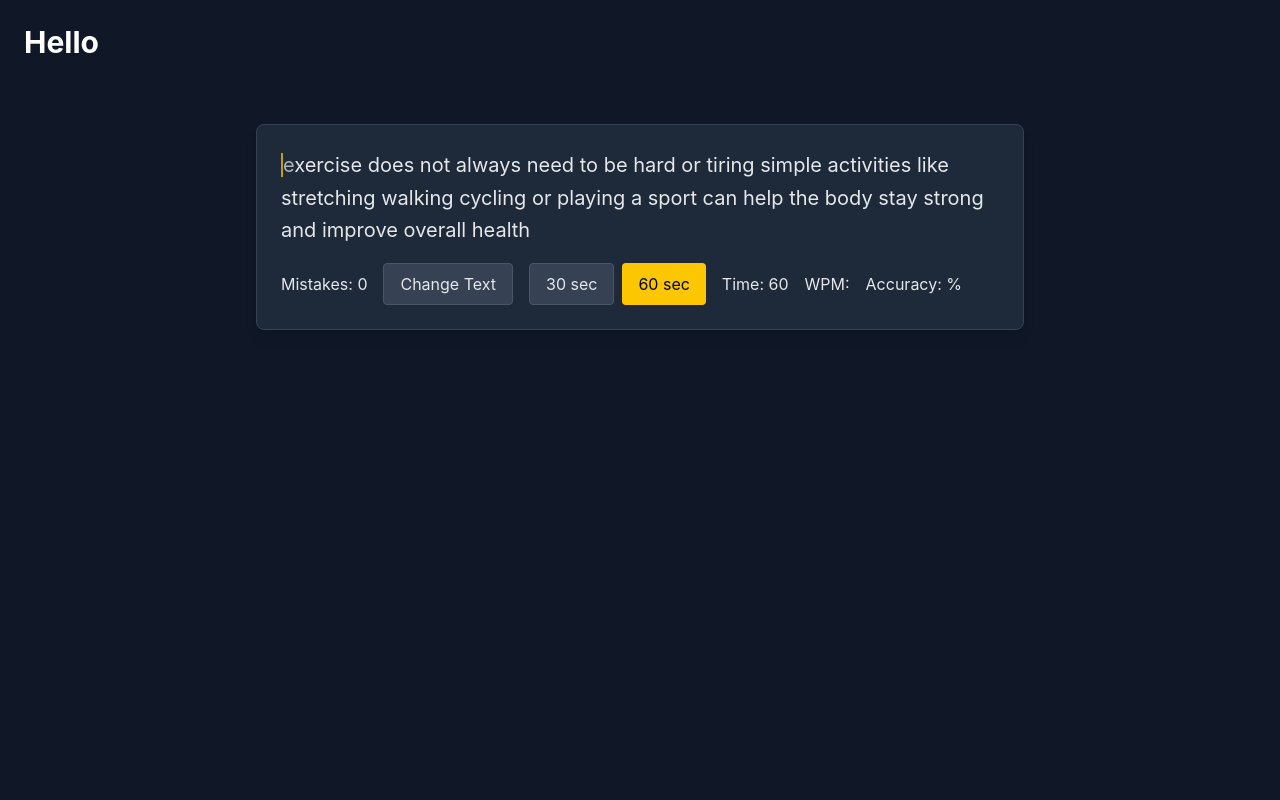
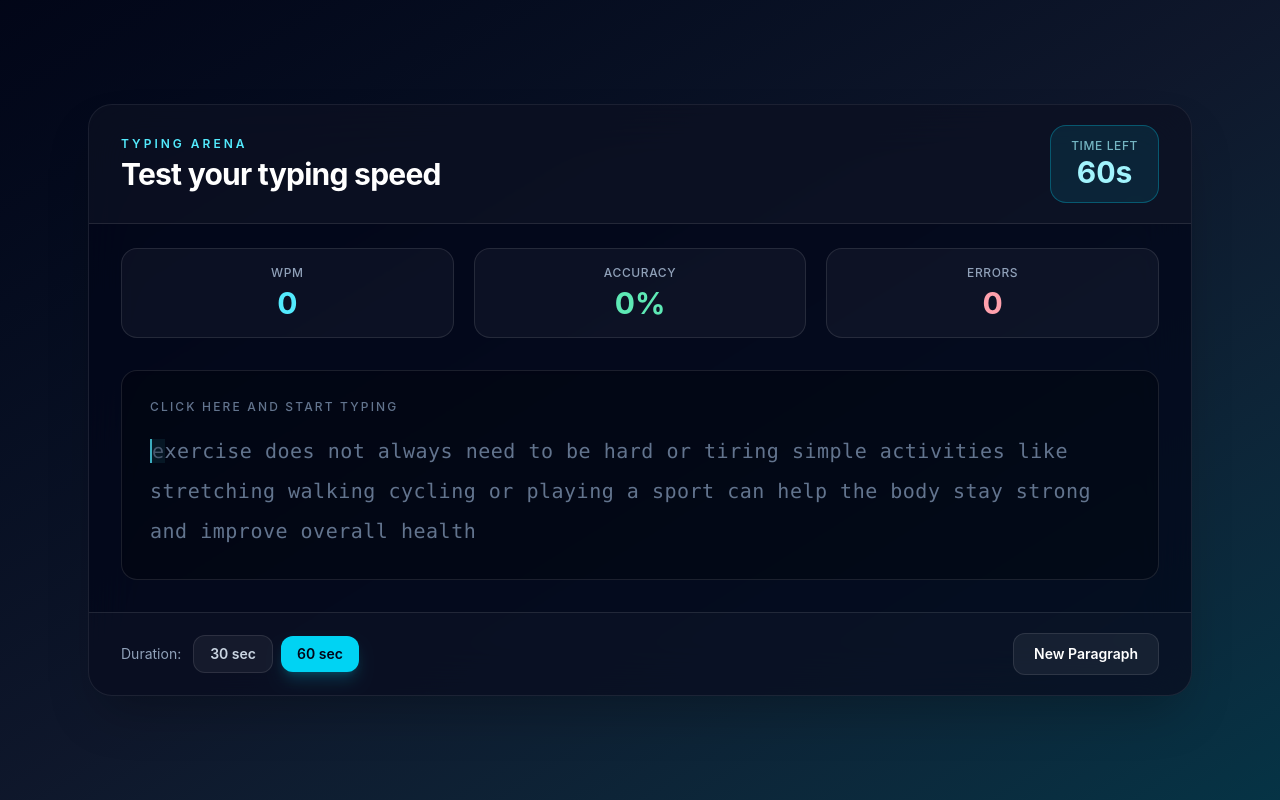
Before and after one commit to Nithesh1029/Type, a React app in the folder frontend/: page / in a window 1280 px wide. Built offline with nearby package versions, Linux system fonts and the light colour scheme; the HTML template or start-up script is replaced by a standard one.

Commit message:
completed css

```diff
--- a/frontend/src/App.jsx
+++ b/frontend/src/App.jsx
@@ -1,10 +1,8 @@
-import heroImg from "./assets/hero.png";
 import TypingArea from "./components/TypingArea";
 
 function App() {
   return (
-    <div className="min-h-screen bg-gray-900 text-white">
-      <h1 className="text-3xl font-bold p-6">Hello</h1>
+    <div className="min-h-screen bg-linear-to-br from-slate-950 via-slate-900 to-cyan-950 text-white">
       <TypingArea />
     </div>
   );
--- a/frontend/src/components/ResultPopUp.jsx
+++ b/frontend/src/components/ResultPopUp.jsx
@@ -5,43 +5,71 @@
 
   const meme=getResultMeme(wpm);
 return (
-    <div className="fixed inset-0 z-50 flex items-center justify-center bg-black/60 p-4">
-      <div className="w-full max-w-sm rounded-xl border border-gray-700 bg-gray-800 p-6 text-center text-gray-200 shadow-xl">
-        <h1 className="mb-6 text-2xl font-bold text-yellow-400">
+  <div className="fixed inset-0 z-50 flex items-center justify-center bg-slate-950/80 p-4 backdrop-blur-sm">
+    <div className="w-full max-w-md overflow-hidden rounded-3xl border border-white/10 bg-slate-950/95 text-center text-slate-200 shadow-2xl shadow-black/50">
+      {/* Top glow/header */}
+      <div className="border-b border-white/10 bg-linear-to-r from-cyan-500/10 via-slate-950 to-emerald-500/10 px-6 py-6">
+        <p className="mb-2 text-xs font-semibold uppercase tracking-[0.25em] text-cyan-300">
+          Typing Arena
+        </p>
+
+        <h1 className="text-3xl font-bold tracking-tight text-white">
           Test Complete
         </h1>
 
-        <div className="grid grid-cols-3 gap-4">
-          <div>
-            <p className="text-sm text-gray-400">WPM</p>
-            <p className="text-2xl font-bold text-green-400">{wpm}</p>
+        <p className="mt-2 text-sm text-slate-400">
+          Here is your typing performance.
+        </p>
       </div>
 
-          <div>
-            <p className="text-sm text-gray-400">Accuracy</p>
-            <p className="text-2xl font-bold text-blue-400">{accuracy}%</p>
+      <div className="p-5 sm:p-6">
+        {/* Result stats */}
+        <div className="grid grid-cols-3 gap-3">
+          <div className="rounded-2xl border border-white/10 bg-white/4 p-3 sm:p-4">
+            <p className="text-xs font-medium uppercase tracking-wider text-slate-400">
+              WPM
+            </p>
+            <p className="mt-1 text-2xl font-bold text-cyan-300 sm:text-3xl">
+              {wpm}
+            </p>
           </div>
 
-          <div>
-            <p className="text-sm text-gray-400">Mistakes</p>
-            <p className="text-2xl font-bold text-red-400">{mistakes}</p>
+          <div className="rounded-2xl border border-white/10 bg-white/4 p-3 sm:p-4">
+            <p className="text-xs font-medium uppercase tracking-wider text-slate-400">
+              Accuracy
+            </p>
+            <p className="mt-1 text-2xl font-bold text-emerald-300 sm:text-3xl">
+              {accuracy}%
+            </p>
+          </div>
+
+          <div className="rounded-2xl border border-white/10 bg-white/4 p-3 sm:p-4">
+            <p className="text-xs font-medium uppercase tracking-wider text-slate-400">
+              Errors
+            </p>
+            <p className="mt-1 text-2xl font-bold text-rose-300 sm:text-3xl">
+              {mistakes}
+            </p>
           </div>
         </div>
-        <div className="mt-6 h-48 w-full overflow-hidden rounded-lg">
+
+        {/* Meme image */}
+        <div className="mt-6 flex h-52 w-full items-center justify-center overflow-hidden rounded-2xl border border-white/10 bg-black/30 p-2 shadow-inner">
           <img
             src={meme.image}
             alt={meme.title || "Typing test result meme"}
-    className="h-full w-full object-contain"
+            className="h-full w-full rounded-xl object-contain"
           />
         </div>
 
-
+        {/* Button */}
         <button
           onClick={next}
-          className="mt-6 w-full rounded-lg bg-yellow-400 px-4 py-2 font-semibold text-black transition hover:bg-yellow-300 cursor-pointer"
+          className="mt-6 w-full rounded-xl bg-cyan-400 px-4 py-3 font-semibold text-slate-950 shadow-lg shadow-cyan-400/20 transition hover:bg-cyan-300 active:scale-[0.98] cursor-pointer"
         >
           Next Test
         </button>
+      </div>
     </div>
   </div>
 );
--- a/frontend/src/components/TypingArea.jsx
+++ b/frontend/src/components/TypingArea.jsx
@@ -63,7 +63,7 @@
     if (currentIndex >= currentPara.text.length) {
       setIsStarted(false);
       setIsFinished(true);
-      <ResultPopUp wpm={wpm} mistakes={mistake} accuracy={acc} next={()=>changeCurrentPara(selectedTime)}/>
+
       return;
     }
     if (!isStarted) {
@@ -91,7 +91,7 @@
         if (prev <= 1) {
           setIsFinished(true);
           setIsStarted(false);
-          <ResultPopUp isOpen={isFinished} wpm={wpm} mistakes={mistake} accuracy={acc} next={()=>changeCurrentPara(selectedTime)}/>
+
           return 0;
         }
         return prev - 1;
@@ -102,23 +102,89 @@
   }, [timeLeft, isStarted, isFinished]);
 return (
   <>
+    <main className="mx-auto flex min-h-screen w-full max-w-6xl items-center px-4 py-8 sm:px-6">
+      <section
+        onClick={() => inputRef.current?.focus()}
+        className="w-full cursor-text overflow-hidden rounded-3xl border border-white/10 bg-slate-950/75 shadow-2xl backdrop-blur-xl"
+      >
+        <div className="flex flex-col gap-5 border-b border-white/10 bg-white/3 px-5 py-5 sm:flex-row sm:items-center sm:justify-between sm:px-8">
+          <div>
+            <p className="mb-1 text-xs font-semibold uppercase tracking-[0.25em] text-cyan-300">
+              Typing Arena
+            </p>
+
+            <h1 className="text-2xl font-bold tracking-tight text-white sm:text-3xl">
+              Test your typing speed
+            </h1>
+          </div>
+
           <div
-      onClick={() => inputRef.current?.focus()}
-      className="max-w-3xl mx-auto mt-10 p-6 bg-gray-800 text-gray-200 border border-gray-700 rounded-lg cursor-text shadow-lg"
+            className={`rounded-2xl border px-5 py-3 text-center ${
+              timeLeft <= 10 && isStarted
+                ? "border-red-400/50 bg-red-500/10 text-red-300"
+                : "border-cyan-400/30 bg-cyan-400/10 text-cyan-200"
+            }`}
           >
-      <div className="text-xl leading-relaxed">
+            <p className="text-xs font-medium uppercase tracking-wider opacity-70">
+              Time Left
+            </p>
+
+            <p className="text-3xl font-bold tabular-nums">{timeLeft}s</p>
+          </div>
+        </div>
+
+        <div className="grid grid-cols-3 gap-3 px-5 pt-6 sm:gap-5 sm:px-8">
+          <div className="rounded-2xl border border-white/10 bg-white/4 p-3 text-center sm:p-4">
+            <p className="text-xs font-medium uppercase tracking-wider text-slate-400">
+              WPM
+            </p>
+
+            <p className="mt-1 text-2xl font-bold text-cyan-300 sm:text-3xl">
+              {wpm}
+            </p>
+          </div>
+
+          <div className="rounded-2xl border border-white/10 bg-white/4 p-3 text-center sm:p-4">
+            <p className="text-xs font-medium uppercase tracking-wider text-slate-400">
+              Accuracy
+            </p>
+
+            <p className="mt-1 text-2xl font-bold text-emerald-300 sm:text-3xl">
+              {acc}%
+            </p>
+          </div>
+
+          <div className="rounded-2xl border border-white/10 bg-white/4 p-3 text-center sm:p-4">
+            <p className="text-xs font-medium uppercase tracking-wider text-slate-400">
+              Errors
+            </p>
+
+            <p className="mt-1 text-2xl font-bold text-rose-300 sm:text-3xl">
+              {mistake}
+            </p>
+          </div>
+        </div>
+
+        <div className="px-5 py-6 sm:px-8 sm:py-8">
+          <div className="rounded-2xl border border-white/10 bg-black/25 p-5 shadow-inner sm:p-7">
+            <p className="mb-4 text-xs font-medium uppercase tracking-[0.18em] text-slate-500">
+              Click here and start typing
+            </p>
+
+            <div className="font-mono text-lg leading-9 tracking-wide text-slate-500 sm:text-xl sm:leading-10">
               {currentPara.text.split("").map((char, index) => {
-          let className = "";
+                let className = "transition-colors duration-150";
 
                 if (index < typedChara.length) {
-            className =
+                  className +=
                     typedChara[index] === char
-                ? "text-green-500"
-                : "text-red-500";
+                      ? " text-emerald-400"
+                      : " rounded bg-rose-500/25 text-rose-300";
                 }
 
-          if (index === currentIndex) {
-            className += " border-l-2 border-yellow-400 animate-pulse";
+                if (index === currentIndex && !isFinished) {
+                  className +=
+                    " border-l-2 border-cyan-300 bg-cyan-300/10 animate-pulse";
                 }
 
                 return (
@@ -128,33 +194,28 @@
                 );
               })}
             </div>
+          </div>
 
           <input
             ref={inputRef}
             type="text"
             value=""
             onKeyDown={handleKeyDown}
-        className="absolute opacity-0 pointer-events-none"
+            className="absolute h-px w-px opacity-0"
             autoFocus
           />
+        </div>
 
-      <div className="mt-4 flex items-center gap-4">
-        <p>Mistakes: {mistake}</p>
+        <div className="flex flex-col gap-4 border-t border-white/10 bg-white/2 px-5 py-5 sm:flex-row sm:items-center sm:justify-between sm:px-8">
+          <div className="flex flex-wrap items-center gap-2">
+            <span className="mr-1 text-sm text-slate-400">Duration:</span>
 
             <button
-          onClick={() => changeCurrentPara(selectedTime)}
-          className="border border-gray-600 bg-gray-700 hover:bg-gray-600 px-4 py-2 rounded cursor-pointer"
-        >
-          Change Text
-        </button>
-
-        <div className="flex justify-evenly gap-2">
-          <button
               onClick={() => changeTime(30)}
-            className={`px-4 py-2 rounded cursor-pointer ${
+              className={`rounded-xl px-4 py-2 text-sm font-semibold transition cursor-pointer ${
                 selectedTime === 30
-                ? "bg-yellow-400 text-black"
-                : "bg-gray-700 border border-gray-600"
+                  ? "bg-cyan-400 text-slate-950 shadow-lg shadow-cyan-400/20"
+                  : "border border-white/10 bg-white/5 text-slate-300 hover:border-cyan-300/50 hover:bg-cyan-400/10 hover:text-cyan-200"
               }`}
             >
               30 sec
@@ -162,21 +223,25 @@
 
             <button
               onClick={() => changeTime(60)}
-            className={`px-4 py-2 rounded cursor-pointer ${
+              className={`rounded-xl px-4 py-2 text-sm font-semibold transition cursor-pointer ${
                 selectedTime === 60
-                ? "bg-yellow-400 text-black"
-                : "bg-gray-700 border border-gray-600"
+                  ? "bg-cyan-400 text-slate-950 shadow-lg shadow-cyan-400/20"
+                  : "border border-white/10 bg-white/5 text-slate-300 hover:border-cyan-300/50 hover:bg-cyan-400/10 hover:text-cyan-200"
               }`}
             >
               60 sec
             </button>
           </div>
 
-        <p>Time: {timeLeft}</p>
-        <p>WPM: {wpm}</p>
-        <p>Accuracy: {acc}%</p>
+          <button
+            onClick={() => changeCurrentPara(selectedTime)}
+            className="rounded-xl border border-white/10 bg-white/6 px-5 py-2.5 text-sm font-semibold text-white transition hover:border-cyan-300/50 hover:bg-cyan-400/10 hover:text-cyan-200 cursor-pointer"
+          >
+            New Paragraph
+          </button>
         </div>
-    </div>
+      </section>
+    </main>
 
     <ResultPopUp
       isOpen={isFinished}
--- a/frontend/src/utils/accuracy.js
+++ b/frontend/src/utils/accuracy.js
@@ -1,4 +1,5 @@
-export const Accuracy=(correctChara,total)=>{
-    if(total==0)return;
-    return Math.round((correctChara/total)*100);
-}
+export const Accuracy = (correctChara, total) => {
+  if (total === 0) return 0;
+
+  return Math.round((correctChara / total) * 100);
+};
--- a/frontend/src/utils/wpm.js
+++ b/frontend/src/utils/wpm.js
@@ -7,7 +7,7 @@
 
 
 export const wordsPerMinute=(correctWords, elapsedTime)=>{
-    if(elapsedTime==0)return ;
+    if(elapsedTime==0)return 0;
     const minutes=elapsedTime/60;
     return Math.round((correctWords/5)/minutes)
 }
```
Also changed, not shown: frontend/src/assets/background.png (added). Lines whose indentation alone changed are shown as unchanged.
